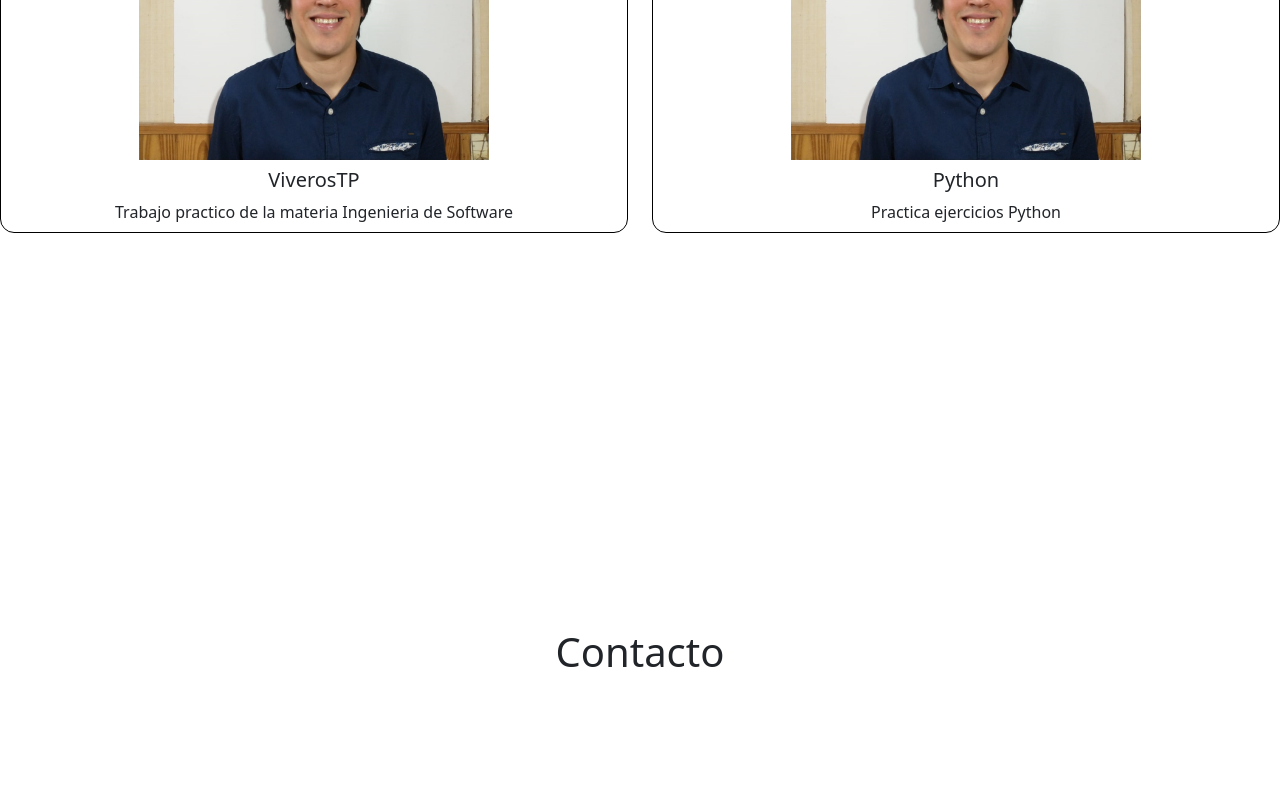
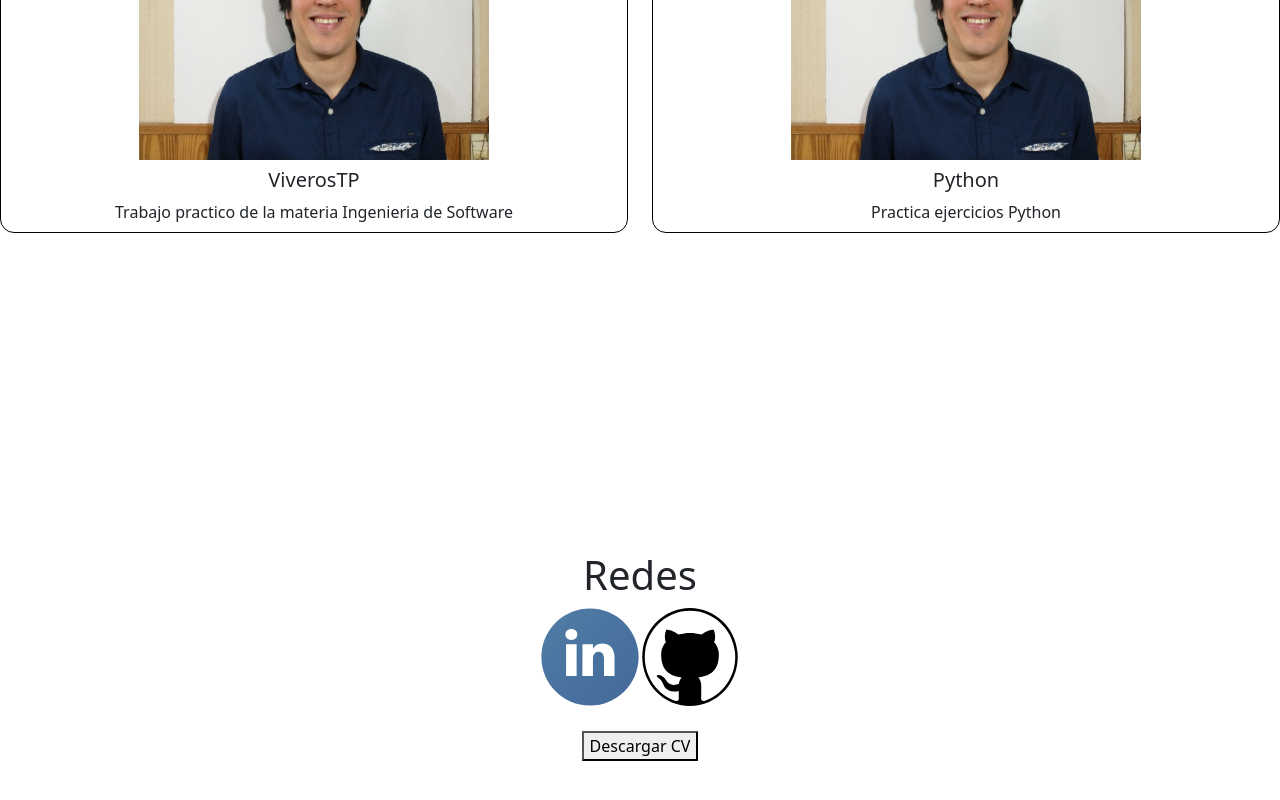
Before and after one commit to Diego-Palacio/Portafolio-Palacio, an Angular app: page /contacto in a window 1280 px wide. Shown: the part 2144-2944 px from the top of the page. Built offline with nearby package versions, Linux system fonts and the light colour scheme.

Commit message:
Se agrega estructura de redes

```diff
--- a/src/app/Components/contacto/contacto.component.html
+++ b/src/app/Components/contacto/contacto.component.html
@@ -1,5 +1,14 @@
-<div class="d-flex flex-column align-items-center justify-content-center vh-100">
 
-    <h1 id="contacto" class="text-center"> Contacto</h1>
+<div class="d-flex flex-column align-items-center justify-content-center vh-100 mb-4" id="contacto">
+
+    <h1 class="">Redes</h1>
+
+    <div class="">
+        <!--BUSCAR ICONO LINKEDIN, GITHUB-->
+      <a  href="https://www.Linkedin.com/in/diego-nahuel-palacio" target="blanck"><img  class="linkedin" style="width: 100px;" src="../assets/iconLinkedin.svg"></a>
+      <a  href="https://github.com/Diego-Palacio" target="blanck"> <img class="" style="width: 100px;" src="../assets/icongithub.svg"></a>
+    </div>
+
+     <button class="mt-4">Descargar CV</button>
 
 </div>
```
Also changed, not shown: src/assets/iconLinkedin.svg (added), src/assets/icongithub.svg (added).
